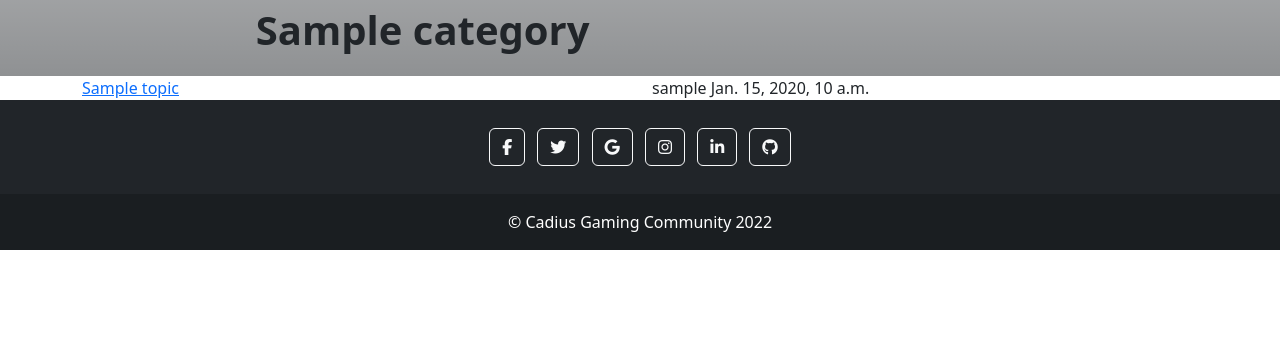
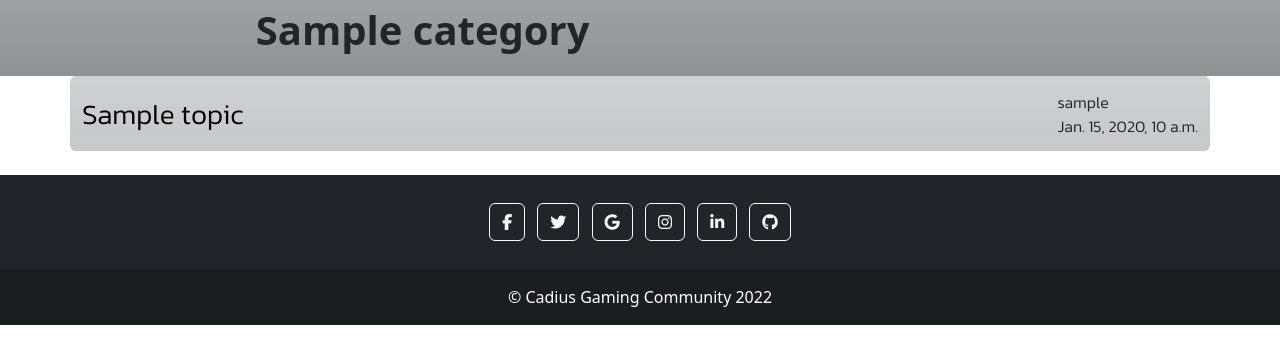
Before and after one commit to robcole-dev/cadius-forum, a Django app: page /topics/category/1/ in a window 1280 px wide. Shown: the part 56-420 px from the top of the page. Run offline with Django 3.2, Linux system fonts and the light colour scheme; tables that the repository leaves empty hold one stand-in row (values such as "Sample post"); some libraries are stand-ins or nearby versions; some web fonts are replaced.

Commit message:
Add style to category detail view

```diff
--- a/topic/templates/topic/category_detail.html
+++ b/topic/templates/topic/category_detail.html
@@ -10,13 +10,15 @@
         </div>
         <div class="container gy-5">
             {% for topic in topics %}
-            <div class="row">
-                <a class="col" href="{% url 'topic_detail' category.id topic.id %}">{{ topic.title }}</a>
-                <div class="col">
+            <div class="row bg-dark bg-gradient bg-opacity-25 rounded topic">
+                <a class="col d-flex fs-3 align-items-center text-black text-decoration-none" href="{% url 'topic_detail' category.id topic.id %}">{{ topic.title }}</a>
+                <div class="col d-flex align-items-center justify-content-end">
                     {{ topic.author }}
+                    <br>
                     {{ topic.startdate }}
                 </div>
             </div>
+            <br>
             {% endfor %}
         </div>
     </div>
```
